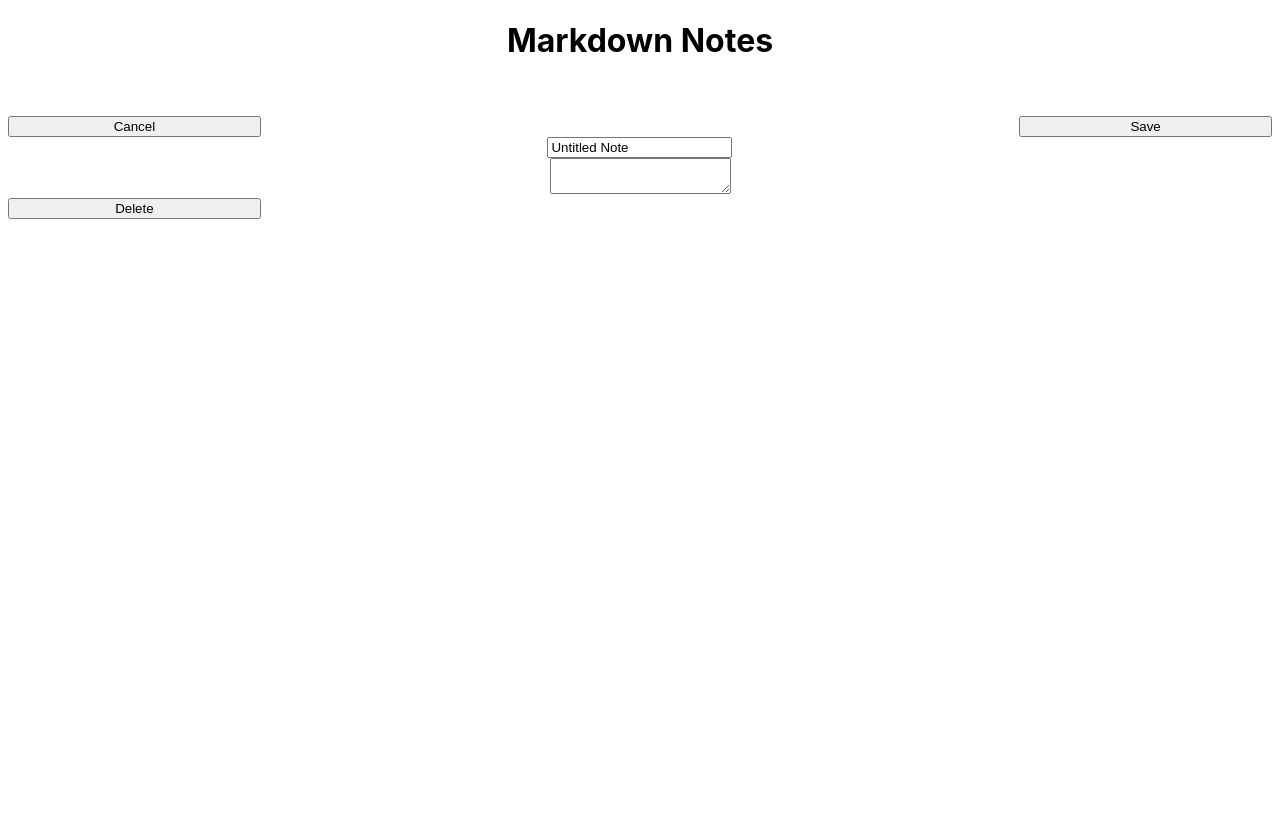
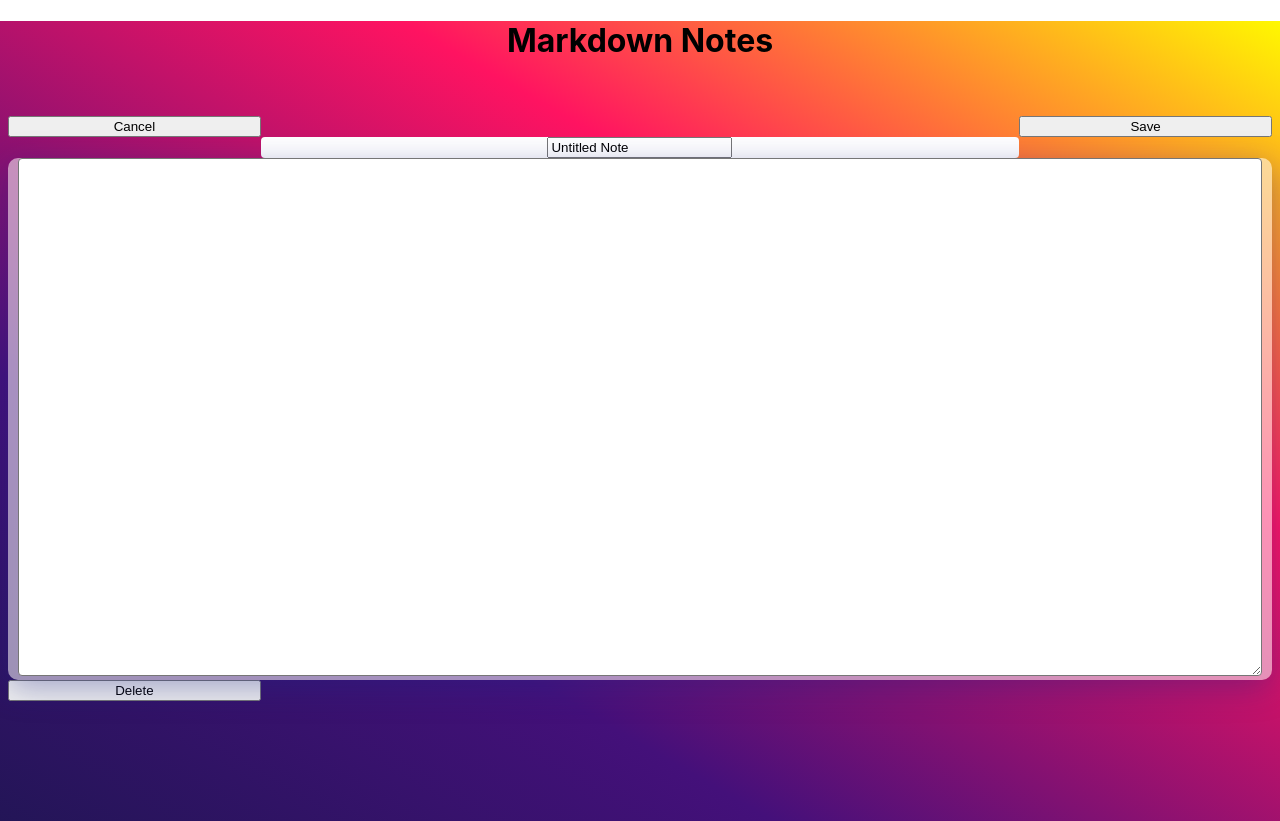
Before and after one commit to hedwardd/markdown-notes, a React (Create React App) app: page / in a window 1280 px wide. Both pictures are taken after a click on the button "New". Built offline with nearby package versions, Linux system fonts and the light colour scheme.

Commit message:
Continue styling, begin glassmorphism

```diff
--- a/src/App.css
+++ b/src/App.css
@@ -28,7 +28,10 @@
   position: relative;
   height: 100vh;
   width: 100%;
-  background-color: #FFFFFF;
+  background-color: #44107a;
+  background-image: linear-gradient(
+    30deg
+    ,#231557,#44107a 29%,#ff1361 67%,#fff800);;
   text-align: center;
   /* margin: var(--layout-6) auto;
   height: var(--layout-16);
@@ -66,7 +69,6 @@
   align-items: stretch;
   list-style: none;
   padding: unset;
-  overflow: scroll;
 }
 
 .note-list-item {
@@ -109,6 +111,22 @@
   background-color: white;
   border-radius: var(--layout-1);
   grid-column: 1 / 4;
+  width: -webkit-fill-available;
+  /* text-align: left; */
+  background: rgba( 249, 250, 251, 0.55 );
+  box-shadow: 0 8px 32px 0 rgba( 31, 38, 135, 0.37 );
+  backdrop-filter: blur( 15.0px );
+  -webkit-backdrop-filter: blur( 15.0px );
+  border-radius: 10px;
+  /* border: 1px solid rgba( 255, 255, 255, 0.18 ); */
+}
+
+.note-body-editor {
+  width: 98%;
+  min-height: var(--layout-14);
+  background-color: white;
+  border-radius: var(--layout-1);
+  grid-column: 1 / 4;
 }
 
 .back-button {
@@ -126,8 +144,3 @@
 .delete-button {
   grid-column: 1 / 2;
 }
-
-.top-btn-wrapper {
-  display: flex;
-  justify-content: space-between;
-}
--- a/src/views/NoteView/Editor.tsx
+++ b/src/views/NoteView/Editor.tsx
@@ -39,13 +39,17 @@ export default function Editor({
       </div>
 
       <div className="note-body">
-        <textarea value={editorBodyText} onChange={editHandler("body")} />
+        <textarea
+          className="note-body-editor"
+          value={editorBodyText}
+          onChange={editHandler("body")}
+        />
       </div>
 
       <button
         type="button"
+        className="delete-button"
         onClick={() => dispatch({ type: "DELETE_NOTE" })}
-        className="delete-button"
       >
         Delete
       </button>
```
